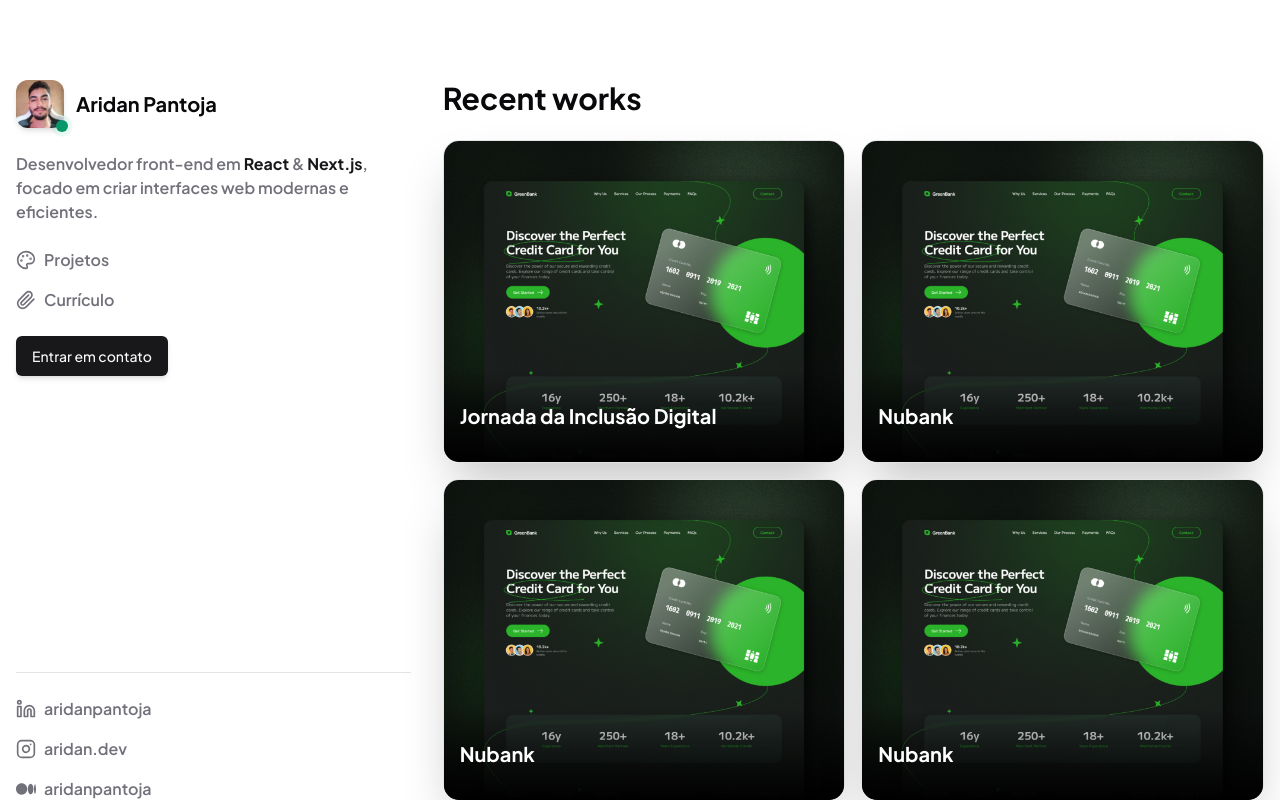
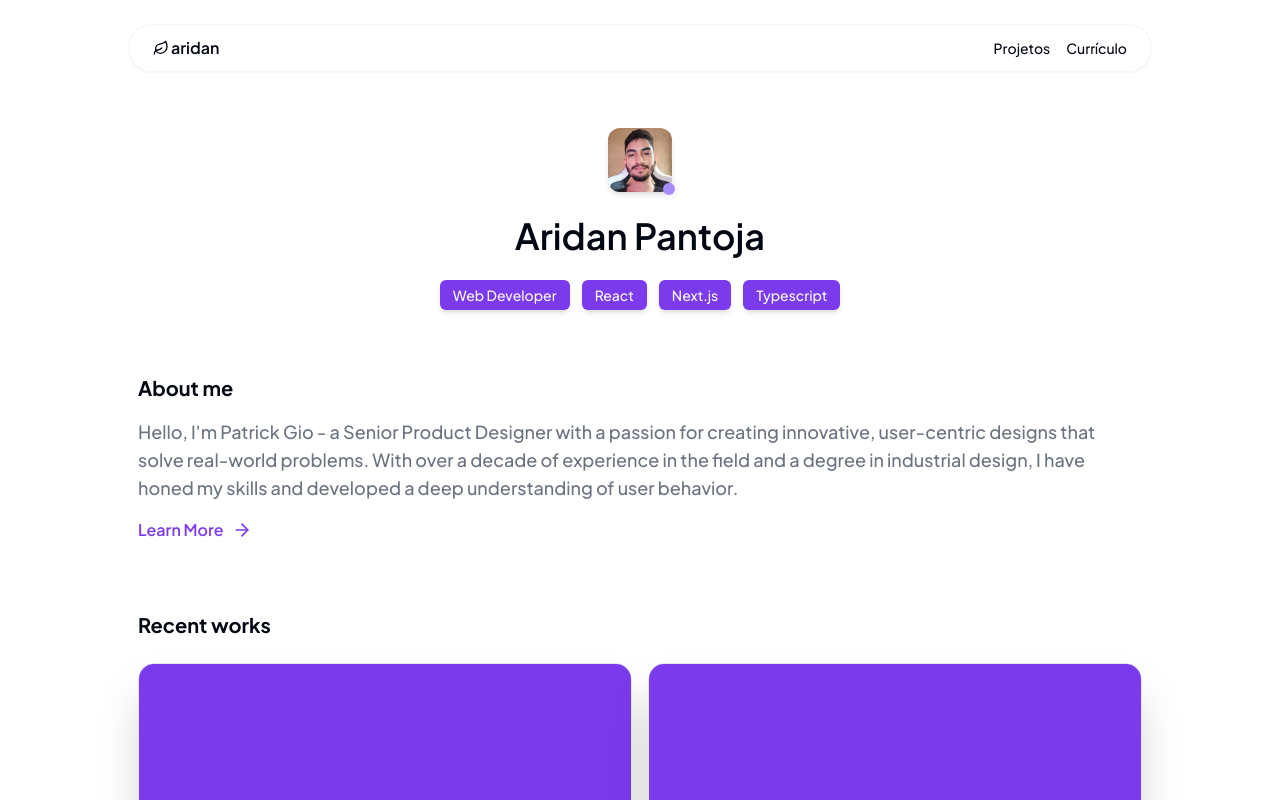
Before and after one commit to aridanpantoja/aridan, a Next.js app: page / in a window 1280 px wide. Shown: the top 800 px of the page. Built offline with nearby package versions, Linux system fonts and the light colour scheme.

Commit message:
changing pt2

```diff
--- a/src/app/globals.css
+++ b/src/app/globals.css
@@ -3,52 +3,54 @@
 @tailwind utilities;
 
 
+
 @layer base {
   :root {
     --background: 0 0% 100%;
-    --foreground: 240 10% 3.9%;
+    --foreground: 224 71.4% 4.1%;
     --card: 0 0% 100%;
-    --card-foreground: 240 10% 3.9%;
+    --card-foreground: 224 71.4% 4.1%;
     --popover: 0 0% 100%;
-    --popover-foreground: 240 10% 3.9%;
-    --primary: 240 5.9% 10%;
-    --primary-foreground: 0 0% 98%;
-    --secondary: 240 4.8% 95.9%;
-    --secondary-foreground: 240 5.9% 10%;
-    --muted: 240 4.8% 95.9%;
-    --muted-foreground: 240 3.8% 46.1%;
-    --accent: 240 4.8% 95.9%;
-    --accent-foreground: 240 5.9% 10%;
+    --popover-foreground: 224 71.4% 4.1%;
+    --primary: 262.1 83.3% 57.8%;
+    --primary-foreground: 210 20% 98%;
+    --secondary: 220 14.3% 95.9%;
+    --secondary-foreground: 220.9 39.3% 11%;
+    --muted: 220 14.3% 95.9%;
+    --muted-foreground: 220 8.9% 46.1%;
+    --accent: 220 14.3% 95.9%;
+    --accent-foreground: 220.9 39.3% 11%;
     --destructive: 0 84.2% 60.2%;
-    --destructive-foreground: 0 0% 98%;
-    --border: 240 5.9% 90%;
-    --input: 240 5.9% 90%;
-    --ring: 240 5.9% 10%;
+    --destructive-foreground: 210 20% 98%;
+    --border: 220 13% 91%;
+    --input: 220 13% 91%;
+    --ring: 262.1 83.3% 57.8%;
     --radius: 0.5rem;
   }
 
   .dark {
-    --background: 240 10% 3.9%;
-    --foreground: 0 0% 98%;
-    --card: 240 10% 3.9%;
-    --card-foreground: 0 0% 98%;
-    --popover: 240 10% 3.9%;
-    --popover-foreground: 0 0% 98%;
-    --primary: 0 0% 98%;
-    --primary-foreground: 240 5.9% 10%;
-    --secondary: 240 3.7% 15.9%;
-    --secondary-foreground: 0 0% 98%;
-    --muted: 240 3.7% 15.9%;
-    --muted-foreground: 240 5% 64.9%;
-    --accent: 240 3.7% 15.9%;
-    --accent-foreground: 0 0% 98%;
+    --background: 224 71.4% 4.1%;
+    --foreground: 210 20% 98%;
+    --card: 224 71.4% 4.1%;
+    --card-foreground: 210 20% 98%;
+    --popover: 224 71.4% 4.1%;
+    --popover-foreground: 210 20% 98%;
+    --primary: 263.4 70% 50.4%;
+    --primary-foreground: 210 20% 98%;
+    --secondary: 215 27.9% 16.9%;
+    --secondary-foreground: 210 20% 98%;
+    --muted: 215 27.9% 16.9%;
+    --muted-foreground: 217.9 10.6% 64.9%;
+    --accent: 215 27.9% 16.9%;
+    --accent-foreground: 210 20% 98%;
     --destructive: 0 62.8% 30.6%;
-    --destructive-foreground: 0 0% 98%;
-    --border: 240 3.7% 15.9%;
-    --input: 240 3.7% 15.9%;
-    --ring: 240 4.9% 83.9%;
+    --destructive-foreground: 210 20% 98%;
+    --border: 215 27.9% 16.9%;
+    --input: 215 27.9% 16.9%;
+    --ring: 263.4 70% 50.4%;
   }
 }
+
 
 @layer base {
   * {
@@ -57,6 +59,9 @@
   body {
     @apply bg-background text-foreground;
   }
+  h2 {
+    @apply text-xl font-bold
+  }
   strong {
     @apply text-primary
   }
--- a/src/app/layout.tsx
+++ b/src/app/layout.tsx
@@ -3,7 +3,9 @@
 import { Plus_Jakarta_Sans as plusJakartaSans } from 'next/font/google'
 import './globals.css'
 
-const plusJakarta = plusJakartaSans({ subsets: ['latin'] })
+const plusJakarta = plusJakartaSans({
+  subsets: ['latin'],
+})
 
 export default function RootLayout({
   children,
@@ -11,16 +13,16 @@
   children: React.ReactNode
 }>) {
   return (
-    <html lang="pt-br">
-      <body
-        className={cn('relative h-full antialiased', plusJakarta.className)}
-      >
-        <main className="relative flex min-h-screen justify-center">
-          <div className="grid w-full max-w-screen-xl grid-cols-1 space-y-16 px-4 py-20 lg:grid-cols-3 lg:gap-8 lg:space-y-0">
+    <html lang="pt-br" className={plusJakarta.className}>
+      <body className={cn('relative h-full antialiased')}>
+        <div className="relative flex min-h-screen w-full justify-center">
+          <div className="w-full max-w-screen-lg">
             <Navbar />
-            <main className="col-span-2">{children}</main>
+            <main className="flex flex-col gap-16 px-2.5 py-20">
+              {children}
+            </main>
           </div>
-        </main>
+        </div>
       </body>
     </html>
   )
--- a/src/app/page.tsx
+++ b/src/app/page.tsx
@@ -1,20 +1,69 @@
 import { Card } from '@/components/card'
+import { NavLink } from '@/components/nav-link'
+import { Badge } from '@/components/shadcn-ui/badge'
+import Image from 'next/image'
+import { LuArrowRight } from 'react-icons/lu'
+import ProfilePic from '../../public/images/profile.webp'
 
 export default function Home() {
   return (
     <>
+      <section className="flex flex-col items-center justify-center gap-6">
+        <div className="relative">
+          <Image
+            src={ProfilePic}
+            alt="Foto de Aridan"
+            className="h-16 w-16 rounded-xl shadow-md"
+          />
+          <span className="absolute left-16 flex h-3 w-3 -translate-x-3/4 -translate-y-3/4">
+            <span className="absolute inline-flex h-full w-full animate-[ping_4s_infinite_100ms] rounded-full bg-violet-300 opacity-40" />
+            <span className="absolute inline-flex h-3 w-3 rounded-full bg-violet-400" />
+          </span>
+        </div>
+
+        <h1 className="text-4xl font-semibold">Aridan Pantoja</h1>
+
+        <div className="flex flex-wrap justify-center gap-3">
+          <Badge>Web Developer</Badge>
+          <Badge>React</Badge>
+          <Badge>Next.js</Badge>
+          <Badge>Typescript</Badge>
+        </div>
+      </section>
+
+      <section className="space-y-4">
+        <h2>About me</h2>
+
+        <p className="text-lg font-medium text-muted-foreground">
+          Hello, I&apos;m Patrick Gio - a Senior Product Designer with a passion
+          for creating innovative, user-centric designs that solve real-world
+          problems. With over a decade of experience in the field and a degree
+          in industrial design, I have honed my skills and developed a deep
+          understanding of user behavior.
+        </p>
+
+        <NavLink
+          name="Learn More"
+          Icon={LuArrowRight}
+          href="/curriculo"
+          className="flex-row-reverse text-primary"
+        />
+      </section>
+
       <section className="space-y-6">
-        <h2 className="text-3xl font-bold">Recent works</h2>
+        <h2>Recent works</h2>
 
-        <div className="grid grid-cols-1 gap-4 md:grid-cols-2">
+        <div className="grid grid-cols-1 gap-4 lg:grid-cols-2">
           <Card
             imgUrl="/images/teste.png"
             imgAlt="Teste"
-            title="Jornada da Inclusão Digital"
+            title="Notícia Virtual"
           />
-          <Card imgUrl="/images/teste.png" imgAlt="Teste" title="Nubank" />
-          <Card imgUrl="/images/teste.png" imgAlt="Teste" title="Nubank" />
-          <Card imgUrl="/images/teste.png" imgAlt="Teste" title="Nubank" />
+          <Card
+            imgUrl="/images/teste.png"
+            imgAlt="Teste"
+            title="Camile Medeiros"
+          />
         </div>
       </section>
     </>
--- a/src/components/card.tsx
+++ b/src/components/card.tsx
@@ -1,22 +1,22 @@
 import { CardProps } from '@/interfaces/card'
-import Image from 'next/image'
 
 const imageCard = {
-  width: 1350,
-  height: 1080,
+  width: 500,
+  height: 0,
 }
 
 export function Card({ title, imgAlt, imgUrl }: CardProps) {
   return (
     <div className="relative overflow-hidden rounded-2xl border shadow-2xl">
-      <Image
+      {/* <Image
         src={imgUrl}
         width={imageCard.width}
         height={imageCard.height}
         alt={imgAlt}
-      />
-      <div className="absolute bottom-0 w-full bg-gradient-to-t from-black to-transparent px-4 py-8">
-        <h3 className="text-xl font-bold text-white">{title}</h3>
+      /> */}
+      <div className="h-[276.75px] w-full bg-primary" />
+      <div className="absolute bottom-0 w-full px-4 py-8">
+        <h3 className="text-xl font-bold ">{title}</h3>
       </div>
     </div>
   )
--- a/src/components/page-link.tsx
+++ b/src/components/nav-link.tsx
@@ -2,11 +2,20 @@
 import { cn } from '@/lib/utils'
 import Link from 'next/link'
 
-export function NavLink({ href, Icon, name, asSocial }: NavLinkProps) {
+export function NavLink({
+  href,
+  Icon,
+  name,
+  asSocial,
+  className,
+}: NavLinkProps) {
   return (
     <Link
       href={href}
-      className="flex w-fit items-center gap-2 font-semibold text-muted-foreground transition-all hover:text-primary"
+      className={cn(
+        'border-b-1 flex w-fit items-center gap-2 border-b border-b-transparent pb-1 font-semibold text-primary transition-all hover:border-b-primary',
+        className,
+      )}
       target={asSocial ? '_blank' : ''}
     >
       <Icon className="h-5 w-5" />
--- a/src/components/navbar.tsx
+++ b/src/components/navbar.tsx
@@ -1,65 +1,20 @@
-import { NavLink } from '@/components/page-link'
-import { Separator } from '@/components/shadcn-ui/separator'
-import { PAGES, SOCIALS } from '@/config'
-import Image from 'next/image'
-import ProfilePic from '../../public/images/profile.webp'
-import { Button } from './shadcn-ui/button'
+import { PAGES } from '@/config'
+import Link from 'next/link'
+import { Logo } from './logo'
 
 export function Navbar() {
   return (
-    <aside className="flex flex-col items-center gap-6 lg:sticky lg:items-start">
-      <div className="flex flex-col items-center gap-3 lg:flex-row">
-        <div className="relative">
-          <Image
-            src={ProfilePic}
-            alt="Foto de Aridan"
-            className="h-24 w-24 rounded-xl shadow-md lg:h-12 lg:w-12"
-          />
-          <span className="absolute left-[88px] flex h-3 w-3 -translate-y-2/3 lg:left-10">
-            <span className="absolute inline-flex h-full w-full animate-[ping_4s_infinite_100ms] rounded-full bg-emerald-500 opacity-40" />
-            <span className="absolute inline-flex h-3 w-3 rounded-full bg-emerald-600" />
-          </span>
-        </div>
-        <h1 className="text-2xl font-bold lg:text-xl">Aridan Pantoja</h1>
-      </div>
-
-      <p className="max-w-lg text-center font-semibold text-muted-foreground lg:text-start">
-        Desenvolvedor front-end em{' '}
-        <span className="font-bold text-primary">React</span> &{' '}
-        <span className="font-bold text-primary">Next.js</span>, focado em criar
-        interfaces web modernas e eficientes.
-      </p>
-
+    <header className="sticky top-6 z-50 flex h-12 w-full items-center justify-between rounded-full border border-border/40 bg-background/95 px-6 shadow-sm backdrop-blur supports-[backdrop-filter]:bg-background/85">
+      <Logo />
       <nav>
-        <ul className="flex gap-4 lg:flex-col">
+        <ul className="space-x-4">
           {PAGES.map((page, i) => (
-            <NavLink
-              key={i}
-              href={page.href}
-              Icon={page.Icon}
-              name={page.name}
-            />
+            <Link key={i} href={page.href} className="text-sm font-medium">
+              {page.name}
+            </Link>
           ))}
         </ul>
       </nav>
-
-      <Button className="shadow-md">Entrar em contato</Button>
-
-      <Separator className="lg:mt-auto" />
-
-      <nav>
-        <ul className="flex gap-4 lg:flex-col">
-          {SOCIALS.map((social, i) => (
-            <NavLink
-              key={i}
-              name={social.name}
-              href={social.href}
-              Icon={social.Icon}
-              asSocial
-            />
-          ))}
-        </ul>
-      </nav>
-    </aside>
+    </header>
   )
 }
--- /dev/null
+++ b/src/components/shadcn-ui/badge.tsx
@@ -0,0 +1,36 @@
+import { cva, type VariantProps } from 'class-variance-authority'
+import * as React from 'react'
+
+import { cn } from '@/lib/utils'
+
+const badgeVariants = cva(
+  'inline-flex items-center rounded-md border px-3 py-1 text-sm font-medium transition-colors focus:outline-none focus:ring-2 focus:ring-ring focus:ring-offset-2 shadow-md',
+  {
+    variants: {
+      variant: {
+        default:
+          'border-transparent bg-primary text-primary-foreground hover:bg-primary/80',
+        secondary:
+          'border-transparent bg-secondary text-secondary-foreground hover:bg-secondary/80',
+        destructive:
+          'border-transparent bg-destructive text-destructive-foreground hover:bg-destructive/80',
+        outline: 'text-foreground',
+      },
+    },
+    defaultVariants: {
+      variant: 'default',
+    },
+  },
+)
+
+export interface BadgeProps
+  extends React.HTMLAttributes<HTMLDivElement>,
+    VariantProps<typeof badgeVariants> {}
+
+function Badge({ className, variant, ...props }: BadgeProps) {
+  return (
+    <div className={cn(badgeVariants({ variant }), className)} {...props} />
+  )
+}
+
+export { Badge, badgeVariants }
--- a/src/interfaces/nav-link.ts
+++ b/src/interfaces/nav-link.ts
@@ -1,5 +1,6 @@
 import { PageProps } from '@/interfaces/page'
 
 export interface NavLinkProps extends PageProps {
+  className?: string
   asSocial?: boolean
 }
```
